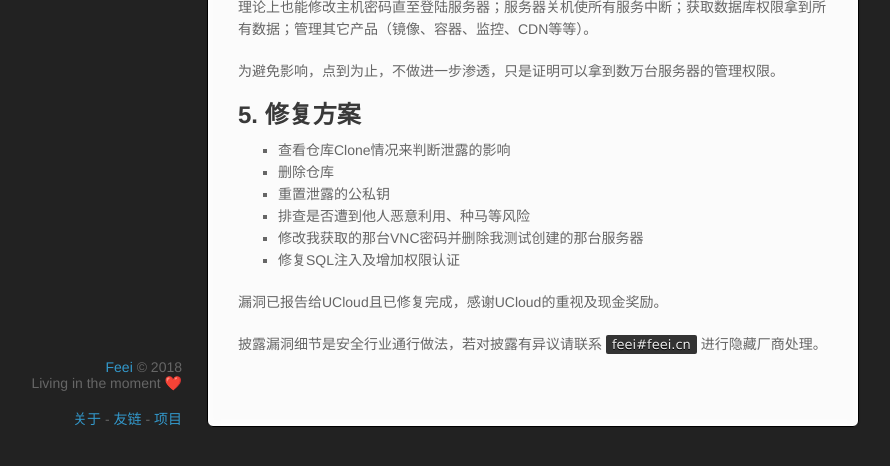
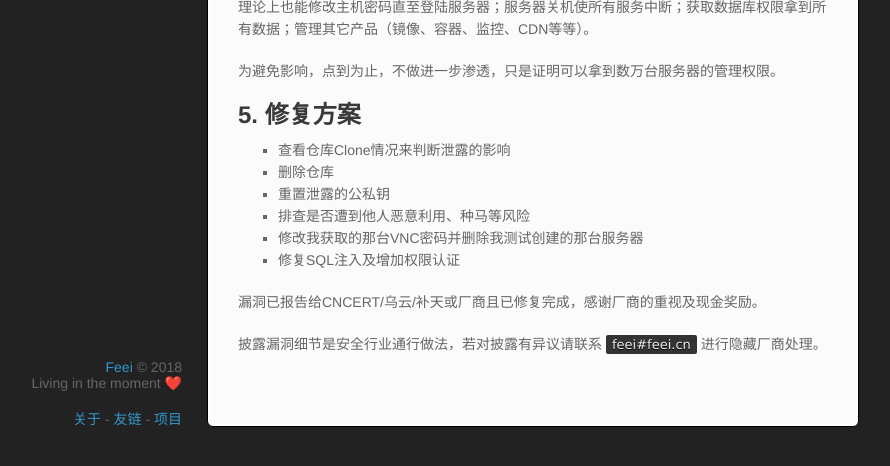
Before and after one commit to limengmingx/Papers, a Jekyll site: the page built from PVE-2017110101.md, in a window 1280 px wide and 900 px high, scrolled down 4500 px, cut to the strip 433-899 px from the top of the window. Shown: the whole strip, without its empty margins (108-998 px from the left). Built offline with Jekyll 4.4.1, drawn with Linux system fonts in a browser that asks for light colours; our own code applies the rules of GitHub Pages for plain Markdown files; a script that is not in the unit is left out; comment, search, counter and statistics services are not loaded.

Commit message:
Update PVE-2017110101.md

```diff
--- a/PVE-2017110101.md
+++ b/PVE-2017110101.md
@@ -106,6 +106,6 @@ var (
 - 修改我获取的那台VNC密码并删除我测试创建的那台服务器
 - 修复SQL注入及增加权限认证
 
-漏洞已报告给UCloud且已修复完成，感谢UCloud的重视及现金奖励。
+漏洞已报告给CNCERT/乌云/补天或厂商且已修复完成，感谢厂商的重视及现金奖励。
 
 披露漏洞细节是安全行业通行做法，若对披露有异议请联系`feei#feei.cn`进行隐藏厂商处理。
```
